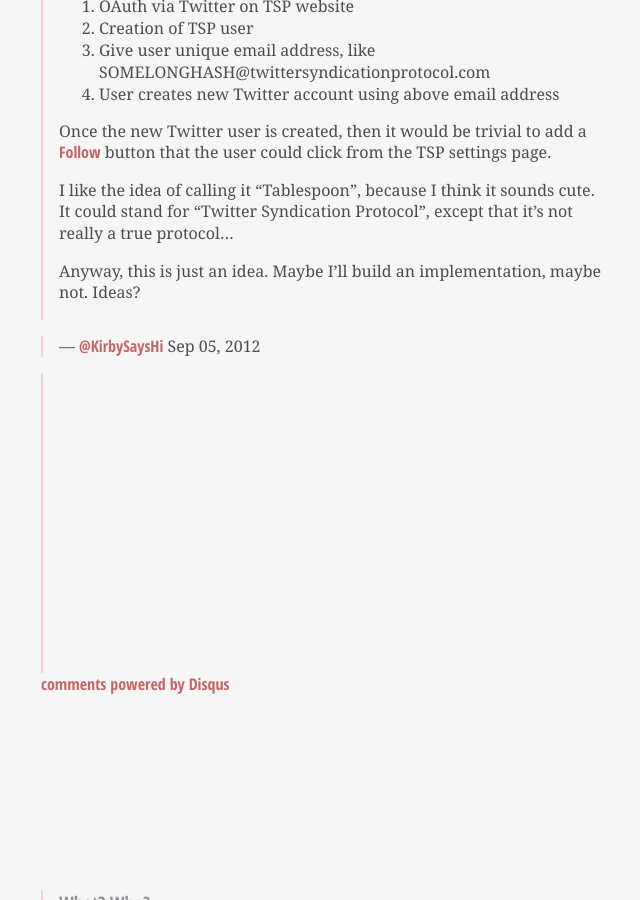
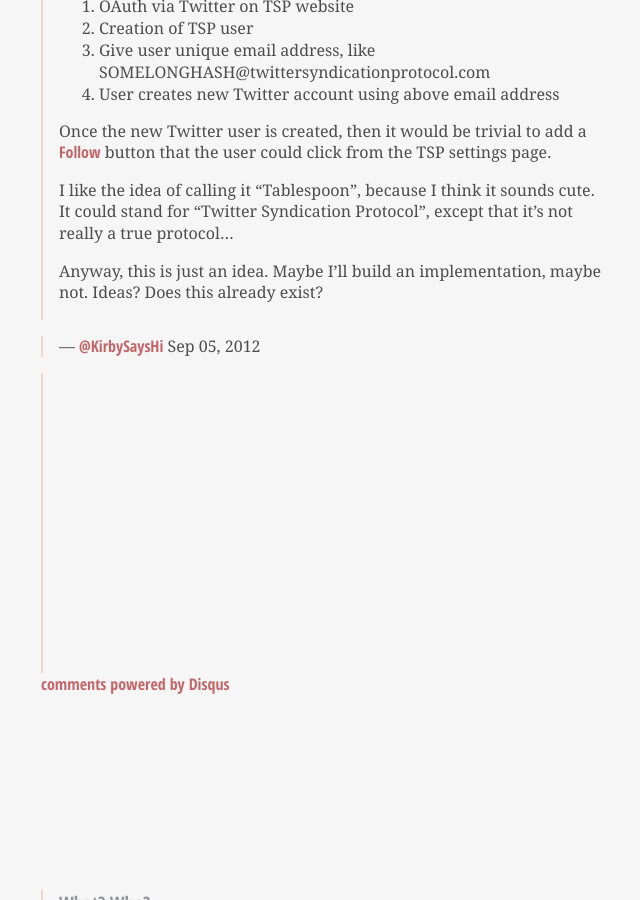
Before and after one commit to kirbysayshi/kirbysayshi.github.com, a Jekyll site: the page built from _posts/2012-09-05-tablespoon-twitter-syndication-protocol.md, in a window 1280 px wide and 900 px high, scrolled down 1698 px. Shown: the whole window, without its empty margins (309-949 px from the left). Built offline with Jekyll 4.4.1, drawn with Linux system fonts in a browser that asks for light colours; nearby versions of some CDN libraries; Markdown is read by kramdown in place of the engine named in the settings; comment, search, counter and statistics services are not loaded.

Commit message:
question

```diff
--- a/_posts/2012-09-05-tablespoon-twitter-syndication-protocol.md
+++ b/_posts/2012-09-05-tablespoon-twitter-syndication-protocol.md
@@ -50,7 +50,7 @@ Once the new Twitter user is created, then it would be trivial to add a [Follow]
 
 I like the idea of calling it "Tablespoon", because I think it sounds cute. It could stand for "Twitter Syndication Protocol", except that it's not really a true protocol...
 
-Anyway, this is just an idea. Maybe I'll build an implementation, maybe not. Ideas?
+Anyway, this is just an idea. Maybe I'll build an implementation, maybe not. Ideas? Does this already exist?
 
 [Fever]: http://feedafever.com/
 [@TrinAndTonic]: https://twitter.com/TrinAndTonic
```
